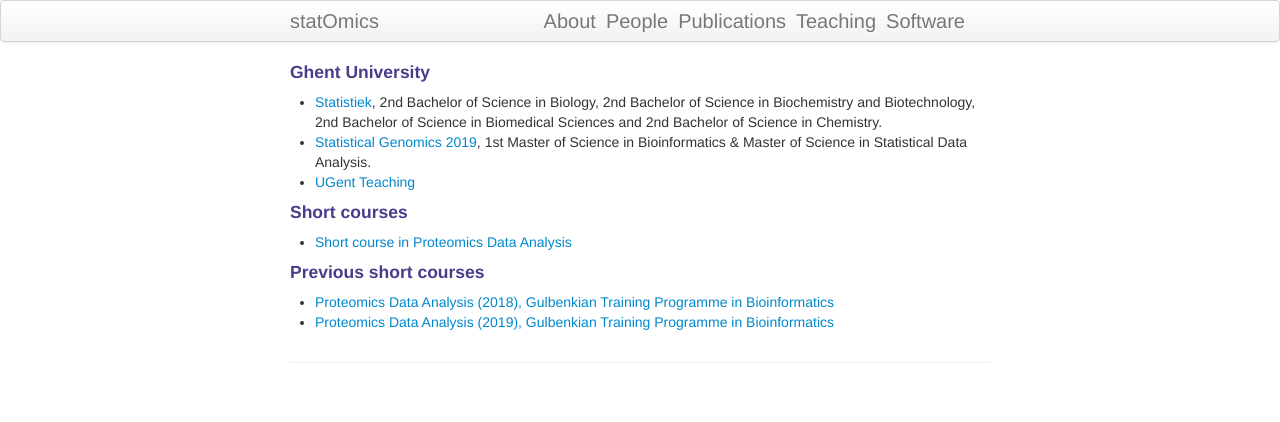
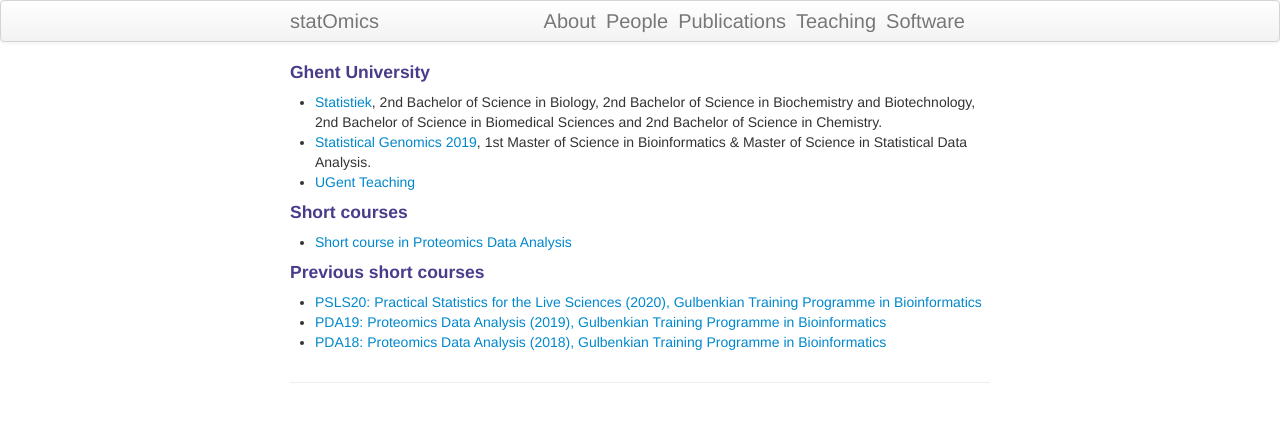
Before and after one commit to statOmics/statOmics.github.io, a Jekyll site: the page built from pages/teaching.md, in a window 1280 px wide. Shown: the top 422 px of the page. Built offline with Jekyll 4.4.1, drawn with Linux system fonts in a browser that asks for light colours.

Commit message:
shortcourse added

```diff
--- a/pages/teaching.md
+++ b/pages/teaching.md
@@ -12,5 +12,6 @@
 - [Short course in Proteomics Data Analysis](https://statomics.github.io/pda/)
 
 #### Previous short courses
-- [Proteomics Data Analysis (2018), Gulbenkian Training Programme in Bioinformatics](https://gtpb.github.io/PDA18/)
-- [Proteomics Data Analysis (2019), Gulbenkian Training Programme in Bioinformatics](https://gtpb.github.io/PDA19/)
+- [PSLS20: Practical Statistics for the Live Sciences (2020), Gulbenkian Training Programme in Bioinformatics](https://gtpb.github.io/PSLS20/)
+- [PDA19: Proteomics Data Analysis (2019), Gulbenkian Training Programme in Bioinformatics](https://gtpb.github.io/PDA19/)
+- [PDA18: Proteomics Data Analysis (2018), Gulbenkian Training Programme in Bioinformatics](https://gtpb.github.io/PDA18/)
```
